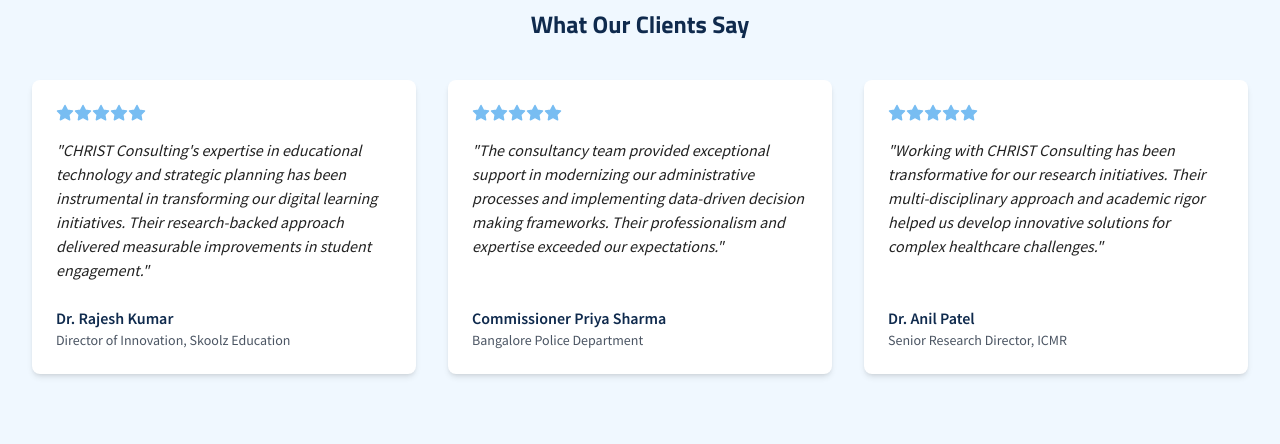
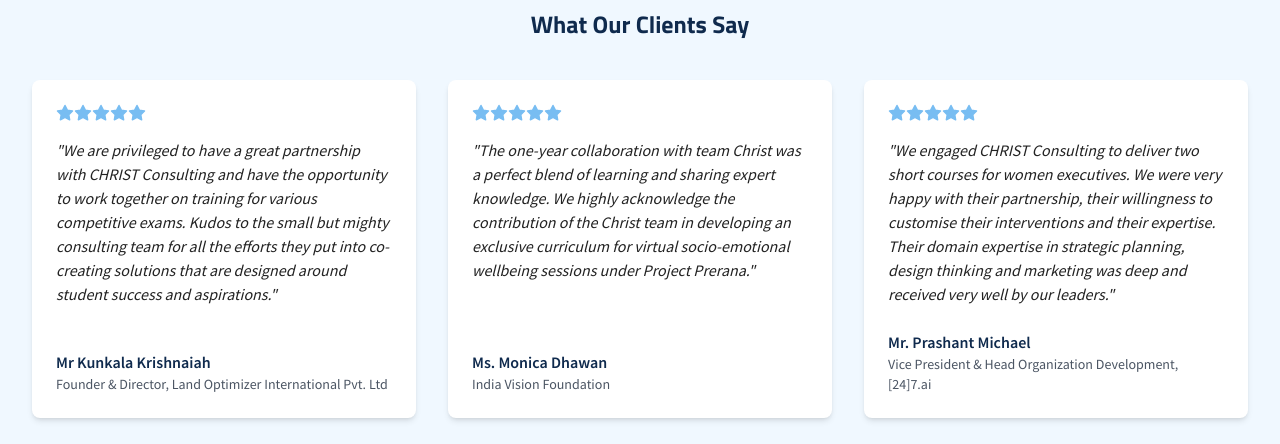
Before and after one commit to CHRIST-Consulting/Consulting-Official-Website, a React (Vite) app: page / in a window 1280 px wide. Shown: the part 6180-6624 px from the top of the page. Built offline with nearby package versions, Linux system fonts and the light colour scheme.

Commit message:
Refactor ClientsPage to enhance testimonial functionality with autoplay and manual navigation; add testimonials data structure and update testimonials content

```diff
--- a/src/data/ClientsData.ts
+++ b/src/data/ClientsData.ts
@@ -40,23 +40,23 @@
 export const testimonialsData: Testimonial[] = [
   {
     quote:
-      "CHRIST Consulting's expertise in educational technology and strategic planning has been instrumental in transforming our digital learning initiatives. Their research-backed approach delivered measurable improvements in student engagement.",
-    author: "Dr. Rajesh Kumar",
-    position: "Director of Innovation, Skoolz Education",
+      "We are privileged to have a great partnership with CHRIST Consulting and have the opportunity to work together on training for various competitive exams. Kudos to the small but mighty consulting team for all the efforts they put into co-creating solutions that are designed around student success and aspirations.",
+    author: "Mr Kunkala Krishnaiah",
+    position: "Founder & Director, Land Optimizer International Pvt. Ltd",
     rating: 5,
   },
   {
     quote:
-      "The consultancy team provided exceptional support in modernizing our administrative processes and implementing data-driven decision making frameworks. Their professionalism and expertise exceeded our expectations.",
-    author: "Commissioner Priya Sharma",
-    position: "Bangalore Police Department",
+      "The one-year collaboration with team Christ was a perfect blend of learning and sharing expert knowledge. We highly acknowledge the contribution of the Christ team in developing an exclusive curriculum for virtual socio-emotional wellbeing sessions under Project Prerana.",
+    author: "Ms. Monica Dhawan",
+    position: "India Vision Foundation",
     rating: 5,
   },
   {
     quote:
-      "Working with CHRIST Consulting has been transformative for our research initiatives. Their multi-disciplinary approach and academic rigor helped us develop innovative solutions for complex healthcare challenges.",
-    author: "Dr. Anil Patel",
-    position: "Senior Research Director, ICMR",
+      "We engaged CHRIST Consulting to deliver two short courses for women executives. We were very happy with their partnership, their willingness to customise their interventions and their expertise. Their domain expertise in strategic planning, design thinking and marketing was deep and received very well by our leaders.",
+    author: "Mr. Prashant Michael",
+    position: "Vice President & Head Organization Development, [24]7.ai",
     rating: 5,
   },
 ];
--- /dev/null
+++ b/src/data/TestimonialsData.ts
@@ -0,0 +1,55 @@
+export interface Testimonial {
+  id: string;
+  name: string;
+  position: string;
+  company: string;
+  content: string;
+  image?: string;
+  cluster: string; // Relates to client clusters
+  rating: number;
+}
+
+export const testimonialsData: Testimonial[] = [
+  {
+    id: "1",
+    name: "Mr Kunkala Krishnaiah",
+    position: "Founder, Director",
+    company: "Land Optimizer International Pvt. Ltd",
+    content:
+      "We are privileged to have a great partnership with CHRIST Consulting and have the opportunity to work together on training for various competitive exams. Kudos to the small but mighty consulting team for all the efforts they put into co-creating solutions that are designed around student success and aspirations. We appreciate the level of collaboration and integrity the team demonstrates in driving initiatives to closure.",
+    cluster: "core",
+    rating: 5,
+  },
+  {
+    id: "2",
+    name: "Ms. Monica Dhawan",
+    position: "",
+    company: "India Vision Foundation",
+    content:
+      "The one-year collaboration with team Christ was a perfect blend of learning and sharing expert knowledge. We highly acknowledge the contribution of the Christ team in the field of developing an exclusive curriculum and workbook for the virtual socio-emotional wellbeing sessions for the age group 9-12 years old children under the Project Prerana. We appreciate your efforts in the completion of all the agreed points mentioned in the MoU.",
+    cluster: "government",
+    rating: 5,
+  },
+  {
+    id: "3",
+    name: "Mr. Prashant Michael",
+    position:
+      "Vice President & Head Organization Development India and America",
+    company: "[24]7.ai",
+    content:
+      "We engaged CHRIST Consulting to deliver two short courses for women executives. We were very happy with their partnership, their willingness to customise their interventions and their expertise. Their domain expertise in strategic planning, design thinking and marketing was deep and received very well by our leaders.",
+    cluster: "research",
+    rating: 5,
+  },
+  {
+    id: "4",
+    name: "Mr. Abhishek K Mathew",
+    position:
+      "Program Manager Competency Development - OOG TVS Institute of Quality and Leadership",
+    company: "TVS Group",
+    content:
+      "It was great collaborating with CHRIST Consulting on German culture training and thanks for providing the team a great learning experience.",
+    cluster: "training",
+    rating: 5,
+  },
+];
--- a/src/pages/ClientsPage.tsx
+++ b/src/pages/ClientsPage.tsx
@@ -1,17 +1,64 @@
-import React, { useState, useEffect } from "react";
+import { useState, useEffect } from "react";
 import SectionTitle from "../components/ui/SectionTitle";
 import ScrollAnimation from "../components/ui/ScrollAnimation";
-import { ChevronRight } from "lucide-react";
+import { ChevronRight, ChevronLeft, Quote, Star } from "lucide-react";
 import { clientClustersData } from "../data/ClientClustersData";
+import { testimonialsData } from "../data/TestimonialsData";
 
 const ClientsPage = () => {
   const [activeCluster, setActiveCluster] = useState("core");
+  const [currentTestimonial, setCurrentTestimonial] = useState(0);
+  const [isAutoplayPaused, setIsAutoplayPaused] = useState(false);
 
   useEffect(() => {
     window.scrollTo(0, 0);
   }, []);
 
   const clusters = clientClustersData;
+  const testimonials = testimonialsData;
+
+  // Enhanced auto-advance testimonials with pause functionality
+  useEffect(() => {
+    if (isAutoplayPaused) return;
+
+    // Main testimonial change timer
+    const mainTimer = setTimeout(() => {
+      setCurrentTestimonial((prev) =>
+        prev === testimonials.length - 1 ? 0 : prev + 1
+      );
+    }, 3000);
+
+    return () => {
+      clearTimeout(mainTimer);
+    };
+  }, [testimonials.length, isAutoplayPaused, currentTestimonial]);
+
+  // Pause autoplay when user hovers over testimonial section
+  const handleMouseEnter = () => setIsAutoplayPaused(true);
+  const handleMouseLeave = () => setIsAutoplayPaused(false);
+
+  // Manual navigation functions
+  const goToPrevious = () => {
+    setCurrentTestimonial((prev) =>
+      prev === 0 ? testimonials.length - 1 : prev - 1
+    );
+    setIsAutoplayPaused(true);
+    setTimeout(() => setIsAutoplayPaused(false), 3000); // Resume after 3 seconds
+  };
+
+  const goToNext = () => {
+    setCurrentTestimonial((prev) =>
+      prev === testimonials.length - 1 ? 0 : prev + 1
+    );
+    setIsAutoplayPaused(true);
+    setTimeout(() => setIsAutoplayPaused(false), 3000); // Resume after 3 seconds
+  };
+
+  const goToTestimonial = (index: number) => {
+    setCurrentTestimonial(index);
+    setIsAutoplayPaused(true);
+    setTimeout(() => setIsAutoplayPaused(false), 3000); // Resume after 3 seconds
+  };
 
   const stats = [
     { value: "50+", label: "Active Clients" },
@@ -95,6 +142,121 @@
         </div>
       </section>
 
+      {/* Testimonials Section */}
+      <section className="py-20 bg-gradient-to-br from-[#f0f8ff] to-white">
+        <div className="section-container">
+          <ScrollAnimation>
+            <SectionTitle
+              title="What Our Clients Say"
+              subtitle="Hear from the leaders who have experienced the CHRIST Consulting difference"
+              centered
+            />
+          </ScrollAnimation>
+
+          <div className="mt-16 relative max-w-4xl mx-auto">
+            <ScrollAnimation>
+              <div
+                className="bg-white rounded-2xl shadow-xl p-8 md:p-12 relative overflow-hidden transition-all duration-300 hover:shadow-2xl"
+                onMouseEnter={handleMouseEnter}
+                onMouseLeave={handleMouseLeave}
+              >
+                {/* Background decoration */}
+                <div className="absolute top-6 left-6 text-[#0066cc]/10">
+                  <Quote size={80} />
+                </div>
+
+                {/* Autoplay indicator */}
+                <div className="absolute top-6 right-6">
+                  <div
+                    className={`w-3 h-3 rounded-full transition-all duration-300 ${
+                      isAutoplayPaused ? "bg-orange-400" : "bg-green-400"
+                    }`}
+                    title={
+                      isAutoplayPaused ? "Autoplay Paused" : "Autoplay Active"
+                    }
+                  />
+                </div>
+
+                {/* Testimonial content with fade transition */}
+                <div className="relative z-10 transition-opacity duration-500">
+                  <div className="flex items-center mb-4">
+                    {[
+                      ...Array(testimonials[currentTestimonial]?.rating || 5),
+                    ].map((_, i) => (
+                      <Star
+                        key={i}
+                        size={20}
+                        className="text-yellow-400 fill-current"
+                      />
+                    ))}
+                  </div>
+
+                  <blockquote className="text-lg md:text-xl text-[#4b5563] mb-8 leading-relaxed">
+                    "{testimonials[currentTestimonial]?.content}"
+                  </blockquote>
+
+                  <div className="flex items-center">
+                    <div className="w-16 h-16 bg-gradient-to-br from-[#0066cc] to-[#002d72] rounded-full flex items-center justify-center text-white font-bold text-xl mr-4">
+                      {testimonials[currentTestimonial]?.name.charAt(0)}
+                    </div>
+                    <div>
+                      <div className="font-semibold text-[#002d72] text-lg">
+                        {testimonials[currentTestimonial]?.name}
+                      </div>
+                      <div className="text-[#4b5563]">
+                        {testimonials[currentTestimonial]?.position}
+                      </div>
+                      <div className="text-[#0066cc] font-medium">
+                        {testimonials[currentTestimonial]?.company}
+                      </div>
+                    </div>
+                  </div>
+                </div>
+              </div>
+            </ScrollAnimation>
+
+            {/* Enhanced Navigation */}
+            <div className="flex justify-center items-center mt-8 space-x-4">
+              <button
+                onClick={goToPrevious}
+                className="p-3 rounded-full bg-white shadow-lg hover:bg-[#f0f8ff] hover:scale-105 transition-all duration-300 border border-[#e5e7eb]"
+                aria-label="Previous testimonial"
+              >
+                <ChevronLeft size={20} className="text-[#002d72]" />
+              </button>
+
+              {/* Enhanced dots indicator with progress */}
+              <div className="flex space-x-2">
+                {testimonials.map((_, index) => (
+                  <button
+                    key={index}
+                    onClick={() => goToTestimonial(index)}
+                    className={`relative w-3 h-3 rounded-full transition-all duration-300 ${
+                      index === currentTestimonial
+                        ? "bg-[#0066cc] scale-110"
+                        : "bg-[#d1d5db] hover:bg-[#9ca3af]"
+                    }`}
+                    aria-label={`Go to testimonial ${index + 1}`}
+                  >
+                    {index === currentTestimonial && !isAutoplayPaused && (
+                      <div className="absolute inset-0 rounded-full border-2 border-[#0066cc] animate-ping"></div>
+                    )}
+                  </button>
+                ))}
+              </div>
+
+              <button
+                onClick={goToNext}
+                className="p-3 rounded-full bg-white shadow-lg hover:bg-[#f0f8ff] hover:scale-105 transition-all duration-300 border border-[#e5e7eb]"
+                aria-label="Next testimonial"
+              >
+                <ChevronRight size={20} className="text-[#002d72]" />
+              </button>
+            </div>
+          </div>
+        </div>
+      </section>
+
       {/* Stats Section */}
       <section className="py-16 bg-[#f0f8ff]">
         <div className="section-container">
```
Also changed, not shown: src/data/TeamsData.ts (+5 -5 lines).
